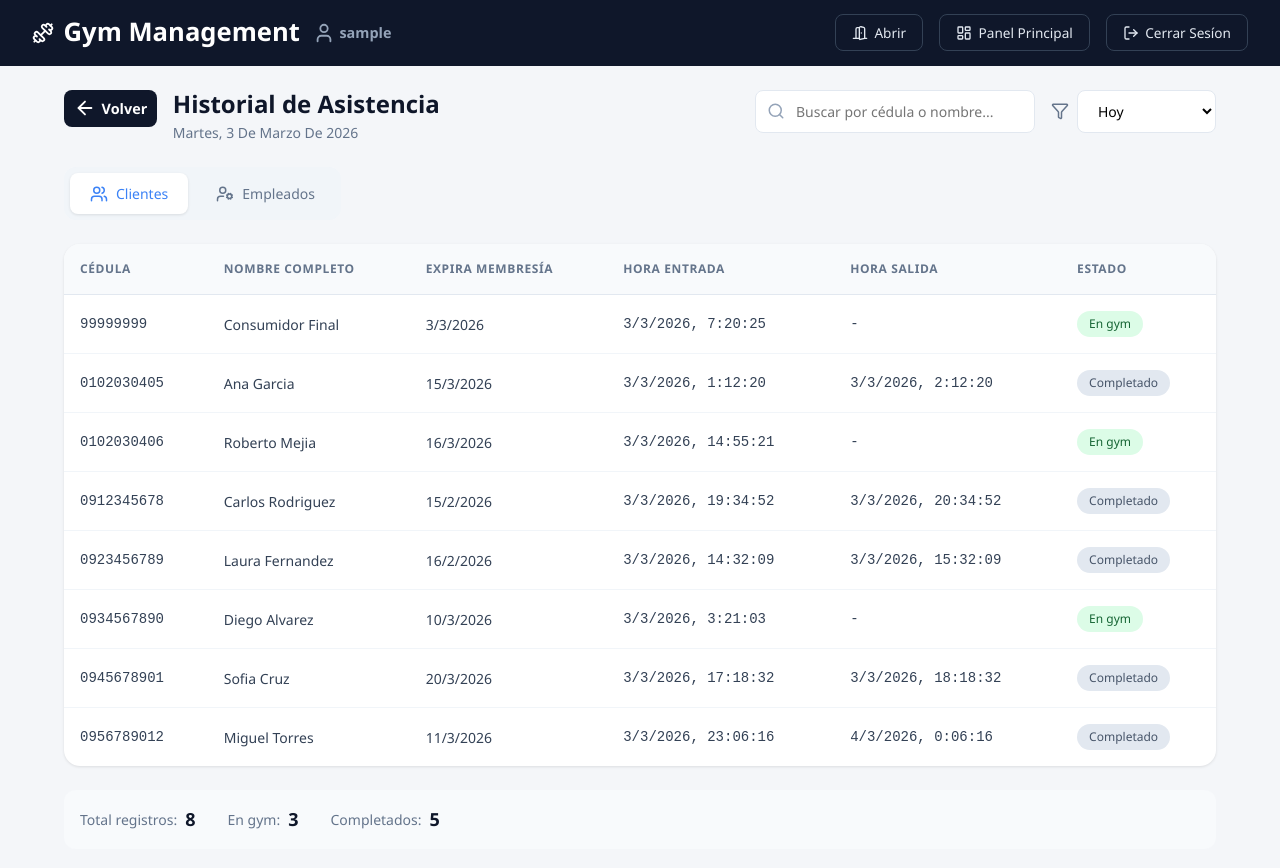
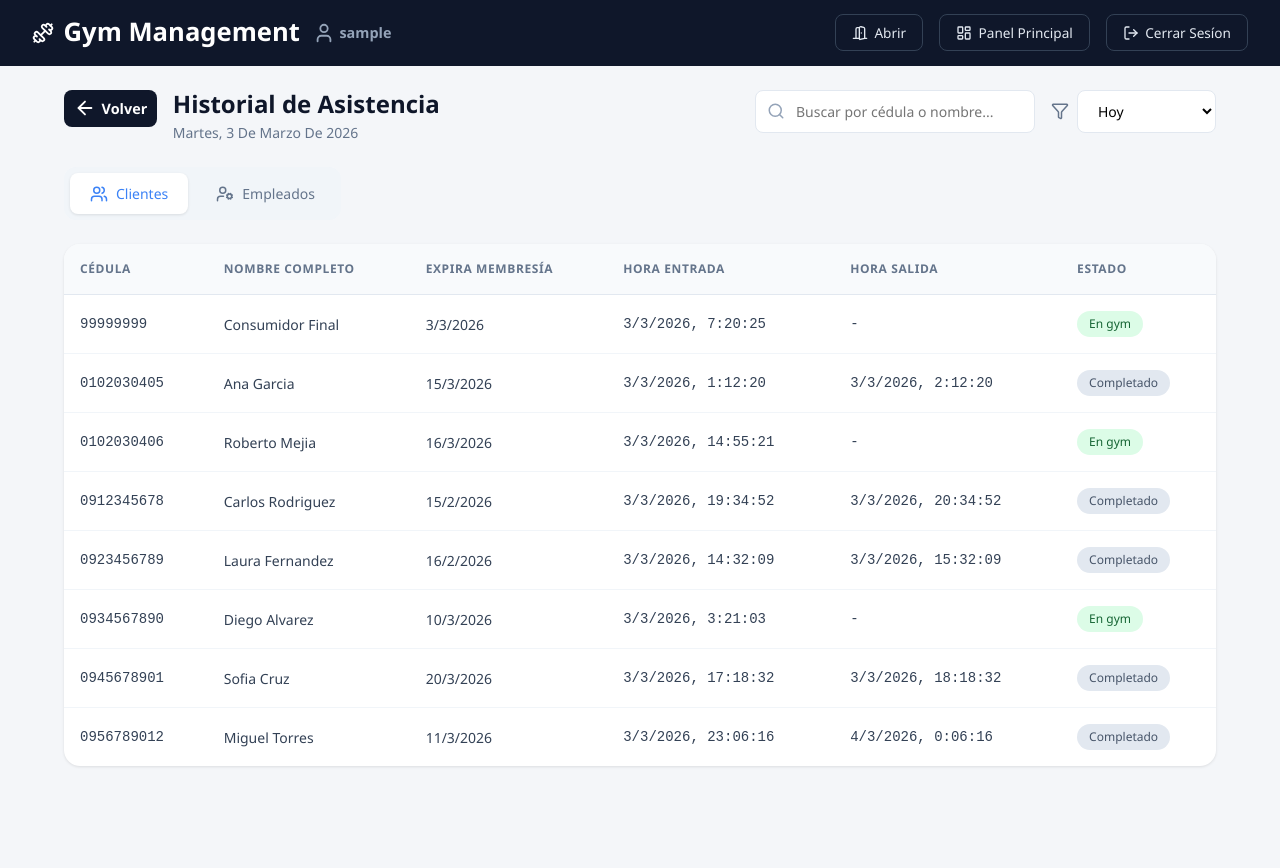
Before and after one commit to Dennis-9430/gym-management, a React (Vite) app: page /attendance in a window 1280 px wide. Shown: the top 868 px of the page. After the commit the page ends 800 px from the top, so only its background shows below. Built offline with nearby package versions, Linux system fonts and the light colour scheme; sample sign-in values are in the browser's storage.

Commit message:
fix(auth): Corregir pérdida de sesión
- Agregar estado isInitialized al AuthProvider
- Envolver lectura de localStorage en try/catch

```diff
--- a/src/pages/attendance/AttendancePage.tsx
+++ b/src/pages/attendance/AttendancePage.tsx
@@ -226,24 +226,6 @@ const AttendancePage = () => {
         </table>
       </div>
 
-      <div className="attendance-summary">
-        <div className="attendance-summary__item">
-          <span className="attendance-summary__label">Total registros:</span>
-          <span className="attendance-summary__value">{filteredRecords.length}</span>
-        </div>
-        <div className="attendance-summary__item">
-          <span className="attendance-summary__label">En gym:</span>
-          <span className="attendance-summary__value">
-            {filteredRecords.filter((r) => !r.checkOut).length}
-          </span>
-        </div>
-        <div className="attendance-summary__item">
-          <span className="attendance-summary__label">Completados:</span>
-          <span className="attendance-summary__value">
-            {filteredRecords.filter((r) => r.checkOut).length}
-          </span>
-        </div>
-      </div>
     </main>
   );
 };
```
